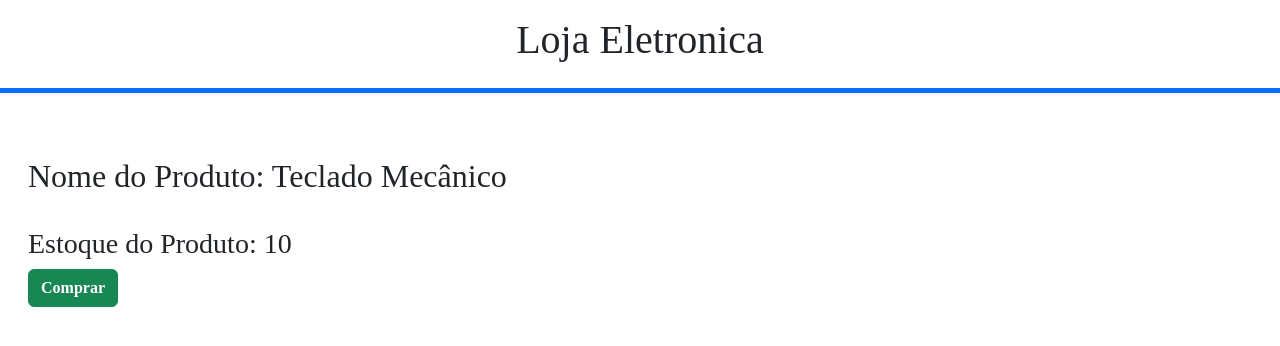
After one commit to Z4nettx/lojaeletronica, a PHP site: page /produto.php?id=1 in a window 1280 px wide. The commit adds this page. Shown: the top 346 px of the page. Run offline with PHP 8.4, Linux system fonts and the light colour scheme; a user stored in the database is signed in; data comes from the database, SQL or seed files in the repository; some web fonts are replaced.

Commit message:
adding some things

```diff
--- a/connection.php
+++ b/connection.php
@@ -2,7 +2,7 @@
 
 $servername = "localhost";
 $username = "root";
-$password = "";
+$password = "Senai@118";
 $dbname = "basico";
 
 $conn = new mysqli($servername, $username, $password, $dbname);
--- a/index.php
+++ b/index.php
@@ -27,6 +27,9 @@ if (!isset($_SESSION['usuario'])) {
             <div class="container p-3 col-5 bg-primary" onclick="location.href='produtos.php'">produtos</div>
             <div class="container p-3 col-5 bg-secundary "onclick="location.href='armazem.php'">armazém</div>
         </div>
+        <div>
+            <button onclick="location.href='logout.php'">Logout</button>
+        </div>
     </main>
 
 
--- /dev/null
+++ b/produto.php
@@ -0,0 +1,42 @@
+<?php
+session_start();
+include 'connection.php';
+
+
+if (!isset($_SESSION['usuario'])) {
+    header('Location: login.php');
+    exit();
+}
+
+if ($_GET['id']) {
+    $produto_id = $_GET['id'];
+}
+
+$sql = "SELECT * FROM produtos WHERE ID=$produto_id";
+$result = $conn->query($sql);
+$produto = $result->fetch_assoc();
+?>
+
+
+<!DOCTYPE html>
+<html lang="en">
+<head>
+    <meta charset="UTF-8">
+    <meta name="viewport" content="width=device-width, initial-scale=1.0">
+    <link href="https://cdn.jsdelivr.net/npm/bootstrap@5.3.8/dist/css/bootstrap.min.css" rel="stylesheet" integrity="sha384-sRIl4kxILFvY47J16cr9ZwB07vP4J8+LH7qKQnuqkuIAvNWLzeN8tE5YBujZqJLB" crossorigin="anonymous">
+    <link rel="stylesheet" href="../style.css">
+    <title><?= $produto['nome']?></title>
+</head>
+<body>
+    <header class="p-3 text-center border-bottom border-5 border-primary"><h1>Loja Eletronica</h1></header>
+    <main class="container-fluid col-12 mt-5">
+        <div class="container-fluid col-12 p-3">
+            <h2 class="col-12 text-nowrap ">Nome do Produto: <?= $produto['nome']?> </h2>
+            <span class="container-fluid">
+                <h3>Estoque do Produto: <?= $produto['estoque']?></h3>
+                <button class="btn btn-success fw-bold">Comprar</button>
+            </span>
+        </div>
+    </main>
+</body>
+</html>
--- a/style.css
+++ b/style.css
@@ -1,5 +1,5 @@
 @import url('https://fonts.googleapis.com/css2?family=DM+Sans:ital,opsz,wght@0,9..40,100..1000;1,9..40,100..1000&family=Google+Sans:ital,opsz,wght@0,17..18,400..700;1,17..18,400..700&display=swap');
 
-body {
+* {
     font-family: 'Google Sans' !important;
 }
```
Also changed, not shown: login.php (+7 -7 lines), logout.php (added, +7 -0 lines), produtos.php (+6 -6 lines).
